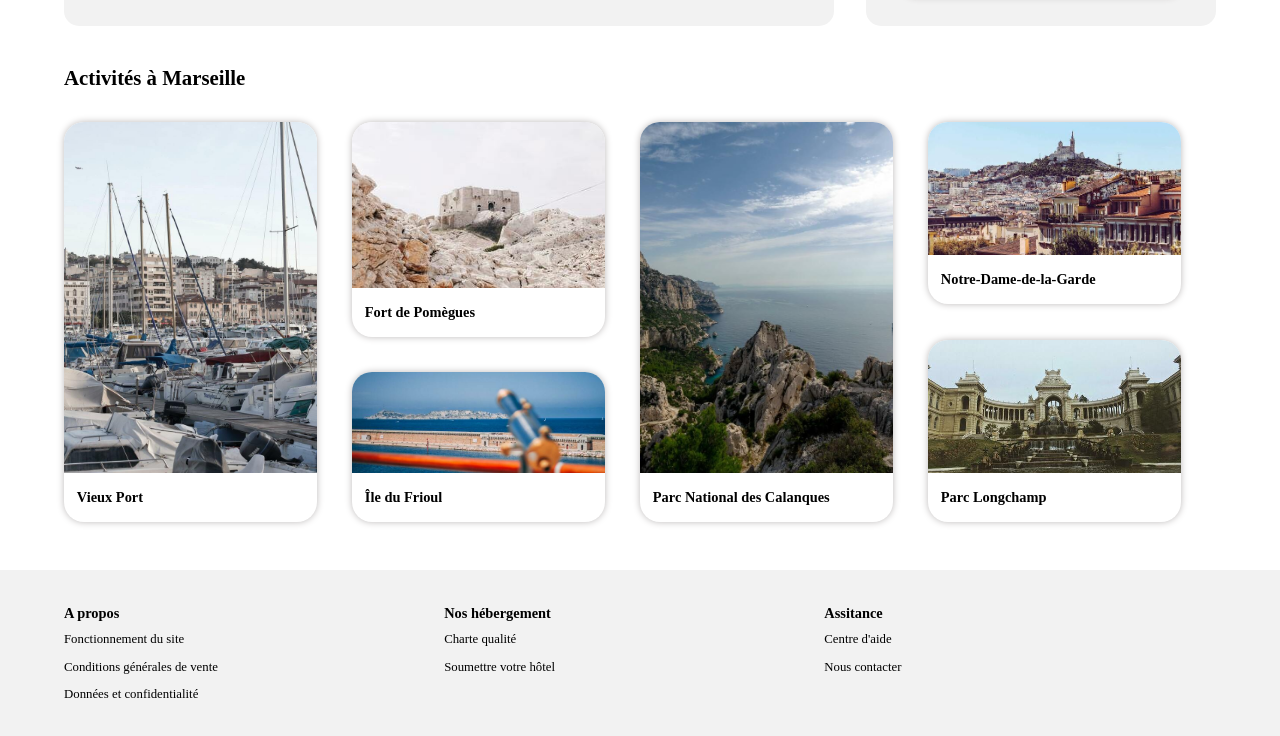
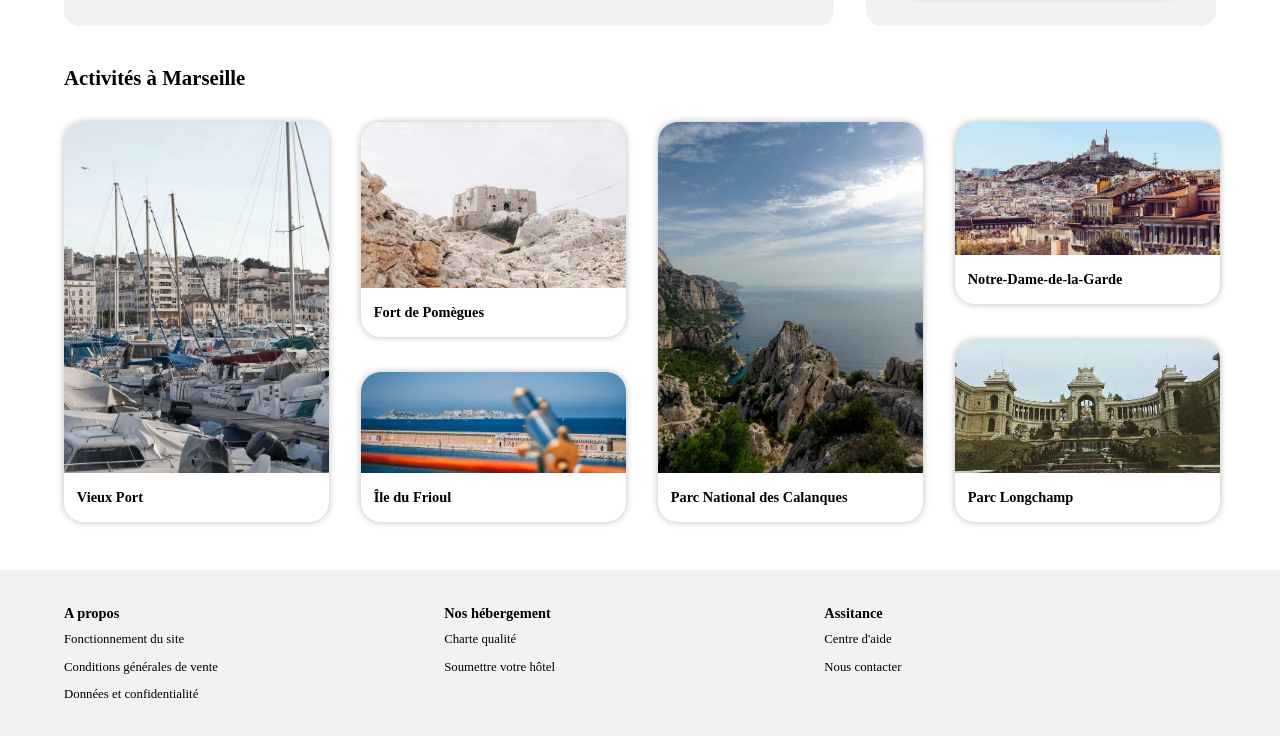
Before and after one commit to OlivierBASQUIN/Olivierbasquin_2_12012021, a plain HTML site: page index.html in a window 1280 px wide. Shown: the part 965-1701 px from the top of the page. Drawn offline with Linux system fonts and the light colour scheme; a web font is replaced by a local one.

Commit message:
Modif finale

```diff
--- a/style.css
+++ b/style.css
@@ -535,7 +535,8 @@ header img
 .lien_bulle_activites
 {
     border-radius: 15px;
-    width: 22%;
+    margin-right: 2rem;
+    width: 23%;
 }
 .element_1_4{
     height: 400px;
```
Also changed, not shown: 2 other files.
